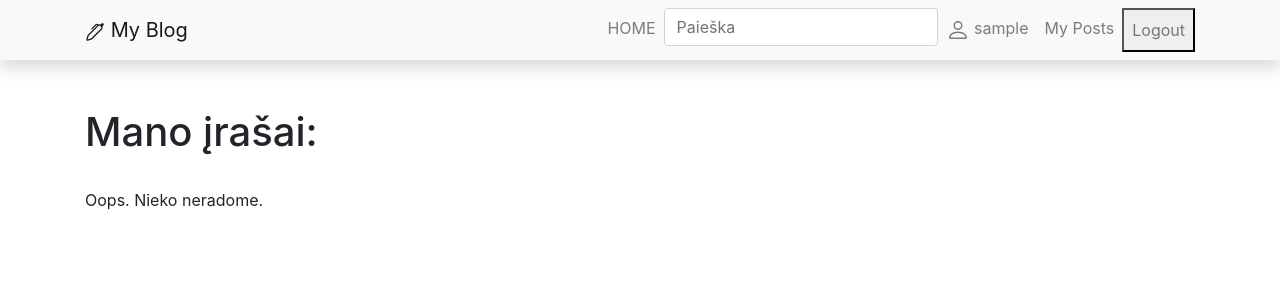
After one commit to DonatasNoreika/blog_202406, a Django app: page /userposts/ in a window 1280 px wide. The commit adds this page. Shown: the top 300 px of the page. Run offline with Django 5.2, Linux system fonts and the light colour scheme; the visitor is signed in with stand-in values (Sample User, id 1); data that the repository does not hold is empty; some libraries are stand-ins or nearby versions.

Commit message:
+Sukurti puslapį, kuriame rodomi tik prisijungusio vartotojo įrašai

```diff
--- a/mysite/blog/templates/base.html
+++ b/mysite/blog/templates/base.html
@@ -54,6 +54,9 @@
                     </a>
                 </li>
                 <li class="nav-item">
+                    <a class="nav-link" href="{% url 'user_posts' %}">My Posts</a>
+                </li>
+                <li class="nav-item">
                     <a>
                         <form method="post" action="{% url 'logout' %}">
                             {% csrf_token %}
--- /dev/null
+++ b/mysite/blog/templates/user_posts.html
@@ -0,0 +1,15 @@
+{% extends "base.html" %}
+
+{% block "title" %}Mano įrašai{% endblock %}
+
+{% block "content" %}
+<h1>Mano įrašai:</h1>
+<br>
+{% if posts %}
+{% for post in posts %}
+<p><a href="{% url 'post' post.pk %}">{{ post }}</a></p>
+{% endfor %}
+{% else %}
+<p>Oops. Nieko neradome.</p>
+{% endif %}
+{% endblock %}
--- a/mysite/blog/urls.py
+++ b/mysite/blog/urls.py
@@ -16,10 +16,14 @@ Including another URLconf
 """
 from django.contrib import admin
 from django.urls import path
-from .views import PostListView, PostDetailView, search
+from .views import (PostListView,
+                    PostDetailView,
+                    search,
+                    UserPostListView)
 
 urlpatterns = [
     path('', PostListView.as_view(), name="posts"),
     path('posts/<int:pk>', PostDetailView.as_view(), name="post"),
     path("search/", search, name="search"),
+    path("userposts/", UserPostListView.as_view(), name="user_posts"),
 ]
--- a/mysite/blog/views.py
+++ b/mysite/blog/views.py
@@ -2,6 +2,7 @@ from django.shortcuts import render
 from django.views import generic
 from .models import Post
 from django.db.models import Q
+from django.contrib.auth.mixins import LoginRequiredMixin
 
 
 # Create your views here.
@@ -10,7 +11,6 @@ class PostListView(generic.ListView):
     context_object_name = "posts"
     template_name = "posts.html"
     paginate_by = 5
-
 
 class PostDetailView(generic.DetailView):
     model = Post
@@ -22,3 +22,12 @@ def search(request):
     query = request.GET.get('query')
     post_search_results = Post.objects.filter(Q(title__icontains=query) | Q(content__icontains=query) | Q(author__username__icontains=query))
     return render(request, 'search.html', context={"posts": post_search_results, "query": query})
+
+
+class UserPostListView(LoginRequiredMixin, generic.ListView):
+    model = Post
+    template_name = "user_posts.html"
+    context_object_name = 'posts'
+
+    def get_queryset(self):
+        return Post.objects.filter(author=self.request.user)
```
